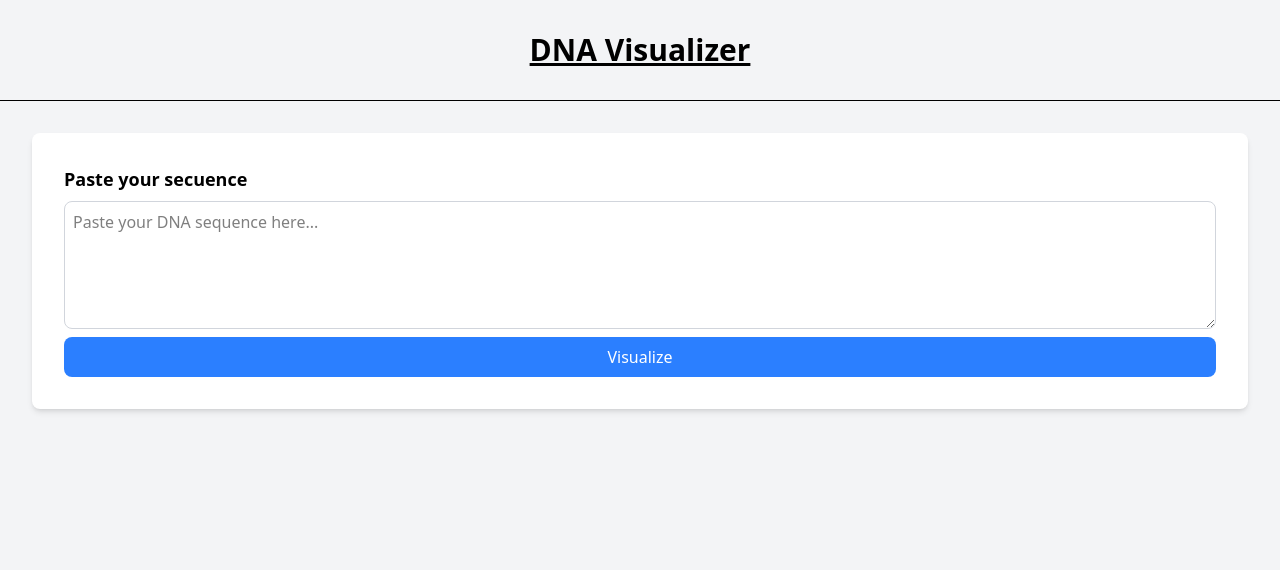
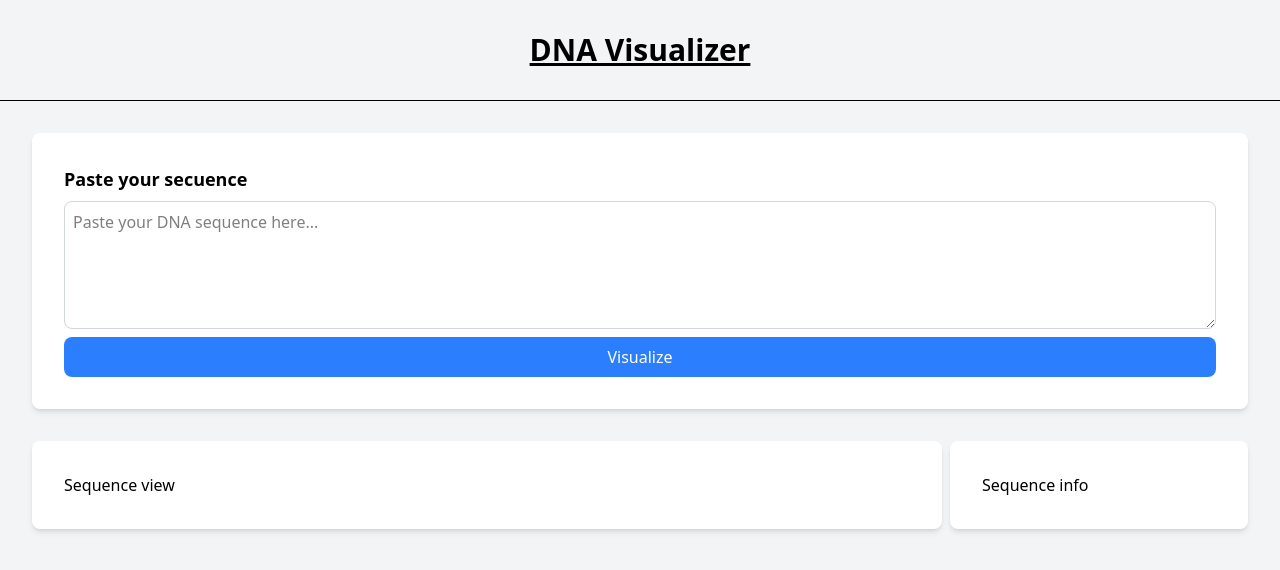
Before and after one commit to Kallox/dna-visualizer, a React (Vite) app: page / in a window 1280 px wide. Shown: the top 570 px of the page. Built offline with nearby package versions, Linux system fonts and the light colour scheme.

Commit message:
Feat[DataVisualizationZone]: Output zone

```diff
--- a/src/App.tsx
+++ b/src/App.tsx
@@ -1,4 +1,5 @@
 import { useState } from "react";
+import DataVisualizationZone from "./components/DataVisualizationZone";
 import InputZone from "./components/InputZone";
 
 function App() {
@@ -6,7 +7,6 @@ function App() {
 
     const handleSequenceChange = (newSequence: string) => {
         setSequence(newSequence);
-        console.log("New sequence:", sequence);
     };
 
     return (
@@ -16,8 +16,9 @@ function App() {
                     DNA Visualizer
                 </h1>
             </header>
-            <main className="flex flex-col items-center min-h-screen bg-gray-100 p-8">
+            <main className="flex flex-col gap-8 items-center min-h-screen bg-gray-100 p-8">
                 <InputZone onButtonClick={handleSequenceChange} />
+                <DataVisualizationZone sequence={sequence} />
             </main>
         </div>
     );
--- /dev/null
+++ b/src/components/DataVisualizationZone.tsx
@@ -0,0 +1,18 @@
+type Props = {
+    sequence: string;
+};
+
+const DataVisualizationZone = ({ sequence }: Props) => {
+    return (
+        <div className="grid grid-cols-4 gap-2 w-full h-full">
+            <div className="col-span-3 bg-white p-8 rounded-lg shadow-md">
+                Sequence view
+            </div>
+            <div className="col-span-1 bg-white p-8 rounded-lg shadow-md">
+                Sequence info
+            </div>
+        </div>
+    );
+};
+
+export default DataVisualizationZone;
```
